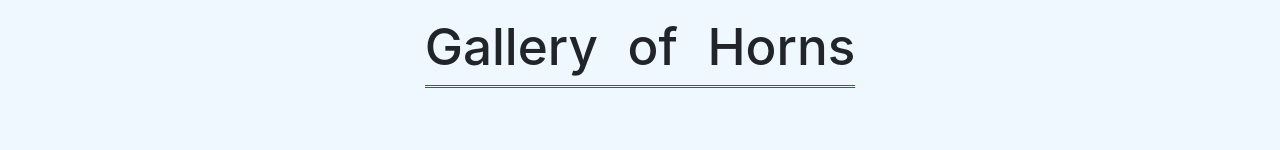
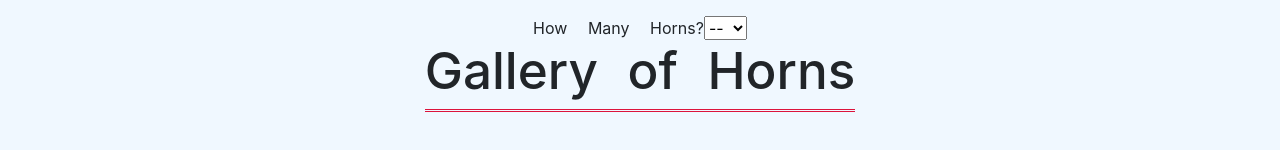
Before and after one commit to AndresMillsGallego/gallery-of-horns, a React (Create React App) app: page / in a window 1280 px wide. Shown: the top 150 px of the page. Built offline with nearby package versions, Linux system fonts and the light colour scheme.

Commit message:
doing a quick commit since I have the lab working half way

```diff
--- a/src/App.js
+++ b/src/App.js
@@ -6,12 +6,14 @@ import data from './data.json'
 import React from 'react';
 import SelectedBeast from './SelectedBeast';
 
+
 class App extends React.Component {
   constructor(props) {
     super(props);
     this.state = {
       displayModal: false,
-      beast: {}
+      beast: {},
+      numberOfHorns: 0
     }
   }
 
@@ -24,7 +26,12 @@ class App extends React.Component {
     });
   };
 
+  handleHornSelection = (numberOfHorns) => {
+    this.setState({numberOfHorns})
+  };
+
   render() {
+    console.log(this.state.numberOfHorns);
     return (
       <>
         <SelectedBeast
@@ -32,10 +39,14 @@ class App extends React.Component {
           closeModal={this.closeModal}
           beast={this.state.beast}
           />
-        <Header />
+        <Header
+          numberOfHorns={this.state.numberOfHorns}
+          handleHornSelection={this.handleHornSelection}
+         />
         <Main
           data={data}
           showSelectedBeast={this.showSelectedBeast}
+          numberOfHorns={this.state.numberOfHorns}
           />
         <Footer />
       </>
--- a/src/Header.js
+++ b/src/Header.js
@@ -1,4 +1,5 @@
 import React from 'react';
+import Form from 'react-bootstrap/Form'
 
 import './Header.css';
 
@@ -18,9 +19,26 @@ class Header extends React.Component {
     }
   }
 
+  collectNumberOfHorns = (event) => {
+    let numberOfHorns = event.target.value;
+    this.props.handleHornSelection(numberOfHorns)
+  }
+
   render() {
+    console.log(this.props.numberOfHorns);
     return (
       <header>
+        <Form onChange={this.collectNumberOfHorns}>
+          <label>How Many Horns?
+            <select name='hornSection'>
+              <option defaultValue disabled="">--</option>
+              <option value="1">1</option>
+              <option value="2">2</option>
+              <option value="3">3</option>
+              <option value="4+">4+</option>
+            </select>
+          </label>
+        </Form>
         <h1 className={this.state.className} onClick={this.classNameChange}>Gallery of Horns</h1>
       </header>
     )
--- a/src/HornedBeast.js
+++ b/src/HornedBeast.js
@@ -20,10 +20,10 @@ class HornedBeast extends React.Component {
   render() {
     return (
       <Card className='beastCard h-100'>
-        <Card.Title>{this.props.title}</Card.Title>
-        <Card.Img src={this.props.image_url} alt={this.props.title} title={this.props.title} onClick={this.handleBeastClick}></Card.Img>
+        <Card.Title>{this.props.beast.title}</Card.Title>
+        <Card.Img src={this.props.beast.image_url} alt={this.props.beast.title} title={this.props.beast.title} onClick={this.handleBeastClick}></Card.Img>
         <Card.Text>💕: {this.state.hearts}</Card.Text>
-        <Card.Text>{this.props.description}</Card.Text>
+        <Card.Text>{this.props.beast.description}</Card.Text>
       </Card>
     )
   }
--- a/src/Main.js
+++ b/src/Main.js
@@ -7,13 +7,10 @@ import './Main.css'
 
 class Main extends React.Component {
   render() {
+    console.log(this.props.numberOfHorns);
     let hornedBeasts = this.props.data.map((beast, index) => (
         <Col key={index} className="mb-4">
           <HornedBeast
-            key={index}
-            title={beast.title}
-            image_url={beast.image_url}
-            description={beast.description}
             beast={beast}
             showSelectedBeast={this.props.showSelectedBeast}
           />
```
Also changed, not shown: src/Header.css (line endings or trailing spaces).
